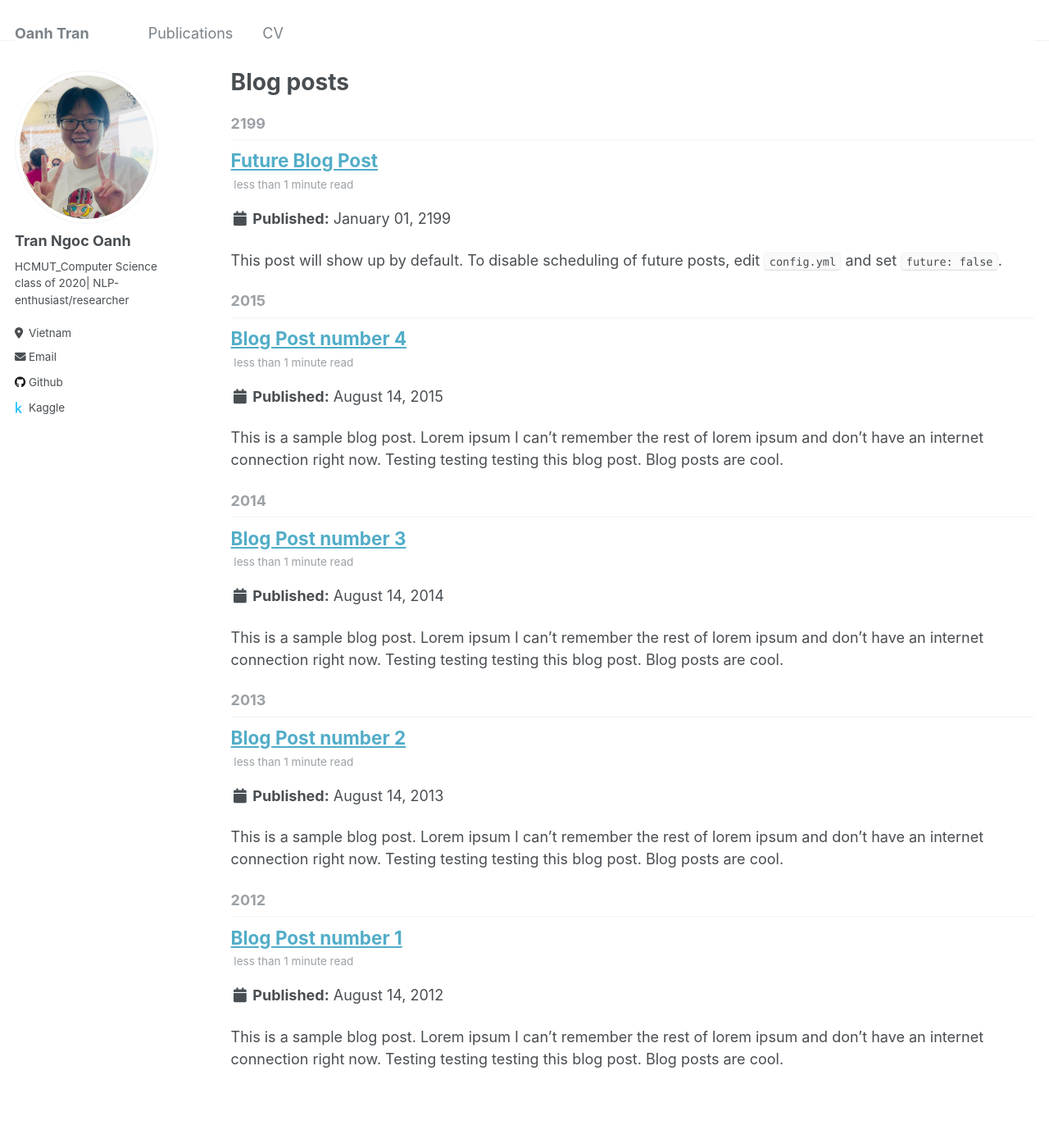
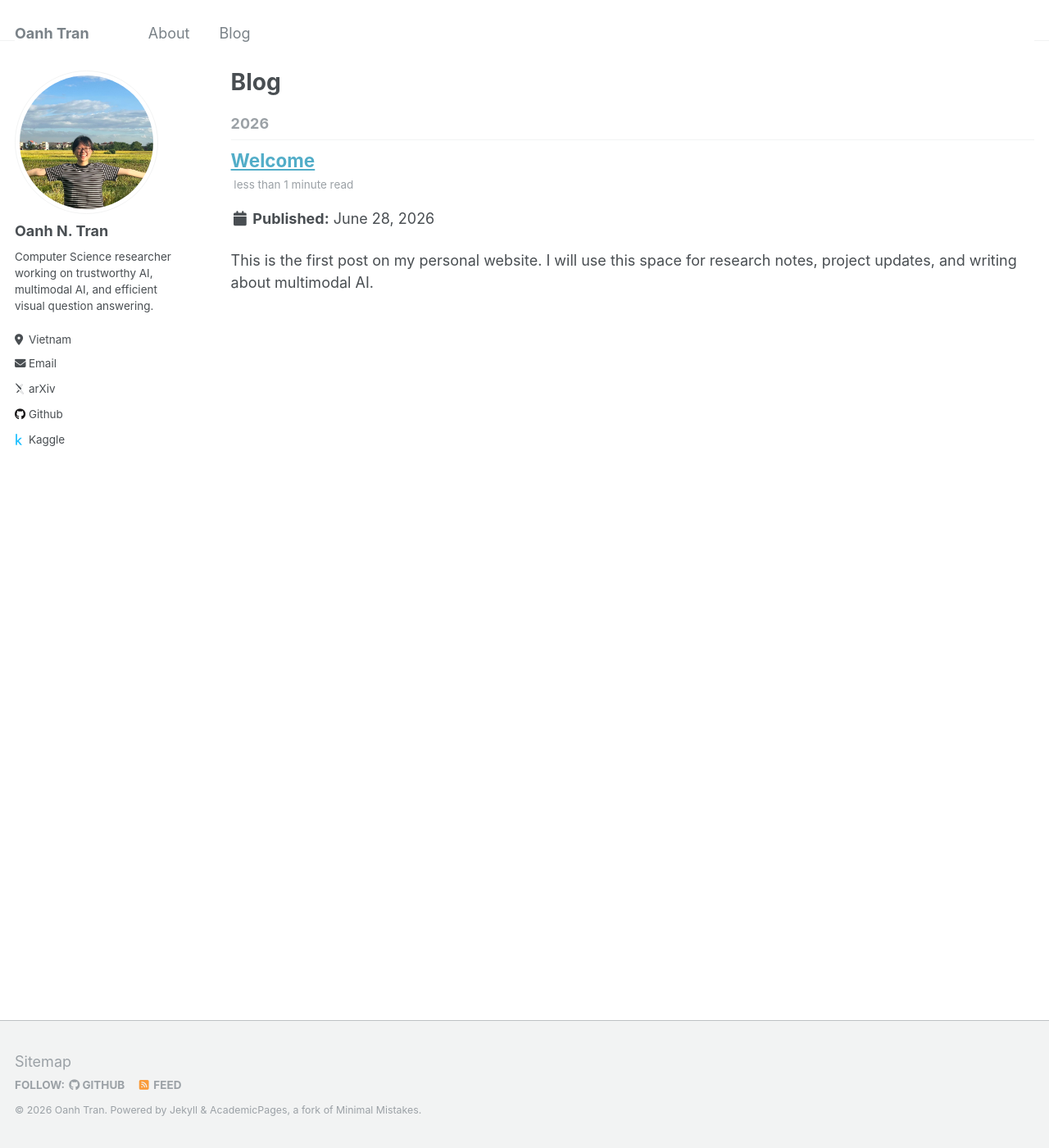
Before and after one commit to Oztobuzz/Oztobuzz.github.io, a Jekyll site: the page built from _pages/year-archive.html, in a window 1280 px wide and 1400 px high. Shown: the whole window at 82% size. Built offline with Jekyll 4.4.1, drawn with Linux system fonts in a browser that asks for light colours; some web fonts are replaced.

Commit message:
chores: Update jun 2026

```diff
--- a/_config.yml
+++ b/_config.yml
@@ -7,31 +7,31 @@
 # server process.
 
 # Basic Site Settings
-locale                   : "Vi-Vietnam"
+locale                   : "en-US"
 title                    : "Oanh Tran"
 title_separator          : "-"
 name                     : &name "Oanh Tran"
-description              : &description "personal description"
+description              : &description "Personal website for Oanh N. Tran"
 url                      : https://oztobuzz.github.io/ # the base hostname & protocol for your site e.g. "https://mmistakes.github.io"
 baseurl                  : "" # the subpath of your site, e.g. "/blog"
-repository               : "academicpages/academicpages.github.io"
+repository               : "Oztobuzz/Oztobuzz.github.io"
 
 # Site Author - The following control what appear as part of the author content on the side bar.
 #               If a field is blank the icon and link will not appear, otherwise it will be shown.
 #               Additional customization can be done by editing /_includes/author-profile.html
 author:
   # Biographic information
-  avatar           : "profile.png"
-  name             : "Tran Ngoc Oanh"
+  avatar           : "profile_avatar.jpeg"
+  name             : "Oanh N. Tran"
   pronouns         : # example: "she/her"
-  bio              : "HCMUT_Computer Science class of 2020| NLP-enthusiast/researcher"
+  bio              : "Computer Science researcher working on trustworthy AI, multimodal AI, and efficient visual question answering."
   location         : "Vietnam"
   # employer         : "Red Brick University"
   uri              : # URL
   email            : "oanh.tranotsc1123@hcmut.edu.vn"
 
   # Academic websites
-  arxiv            : # URL - Update with the correct link to your profile
+  arxiv            : "https://arxiv.org/search/cs?searchtype=author&query=Tran,+O.+N."
   googlescholar    : #URL
   impactstory      : # URL
   orcid            : #
--- a/_pages/year-archive.html
+++ b/_pages/year-archive.html
@@ -1,9 +1,10 @@
 ---
 layout: archive
-permalink: /year-archive/
-title: "Blog posts"
+permalink: /blog/
+title: "Blog"
 author_profile: true
 redirect_from:
+  - /year-archive/
   - /wordpress/blog-posts/
 ---
 
--- a/_posts/2012-08-14-blog-post-1.md
+++ /dev/null
@@ -1,20 +0,0 @@
----
-title: 'Blog Post number 1'
-date: 2012-08-14
-permalink: /posts/2012/08/blog-post-1/
-tags:
-  - cool posts
-  - category1
-  - category2
----
-
-This is a sample blog post. Lorem ipsum I can't remember the rest of lorem ipsum and don't have an internet connection right now. Testing testing testing this blog post. Blog posts are cool.
-
-Headings are cool
-======
-
-You can have many headings
-======
-
-Aren't headings cool?
-------
--- a/_posts/2013-08-14-blog-post-2.md
+++ /dev/null
@@ -1,20 +0,0 @@
----
-title: 'Blog Post number 2'
-date: 2013-08-14
-permalink: /posts/2013/08/blog-post-2/
-tags:
-  - cool posts
-  - category1
-  - category2
----
-
-This is a sample blog post. Lorem ipsum I can't remember the rest of lorem ipsum and don't have an internet connection right now. Testing testing testing this blog post. Blog posts are cool.
-
-Headings are cool
-======
-
-You can have many headings
-======
-
-Aren't headings cool?
-------
--- a/_posts/2014-08-14-blog-post-3.md
+++ /dev/null
@@ -1,20 +0,0 @@
----
-title: 'Blog Post number 3'
-date: 2014-08-14
-permalink: /posts/2014/08/blog-post-3/
-tags:
-  - cool posts
-  - category1
-  - category2
----
-
-This is a sample blog post. Lorem ipsum I can't remember the rest of lorem ipsum and don't have an internet connection right now. Testing testing testing this blog post. Blog posts are cool.
-
-Headings are cool
-======
-
-You can have many headings
-======
-
-Aren't headings cool?
-------
--- /dev/null
+++ b/_posts/2026-06-28-welcome.md
@@ -0,0 +1,9 @@
+---
+title: "Welcome"
+date: 2026-06-28
+permalink: /blog/welcome/
+tags:
+  - updates
+---
+
+This is the first post on my personal website. I will use this space for research notes, project updates, and writing about multimodal AI.
--- a/_posts/2199-01-01-future-post.md
+++ /dev/null
@@ -1,11 +0,0 @@
----
-title: 'Future Blog Post'
-date: 2199-01-01
-permalink: /posts/2012/08/blog-post-4/
-tags:
-  - cool posts
-  - category1
-  - category2
----
-
-This post will show up by default. To disable scheduling of future posts, edit `config.yml` and set `future: false`.
```
Also changed, not shown: _data/navigation.yml (+4 -19 lines), _pages/about.md (+20 -33 lines), _posts/2015-08-14-blog-post-4.md (deleted, +0 -20 lines), _posts/README.md (added, +27 -0 lines), _publications/2026-06-20-look-before-you-zoom.md (added, +14 -0 lines), images/profile_avatar.jpeg (added), 2 other files.
